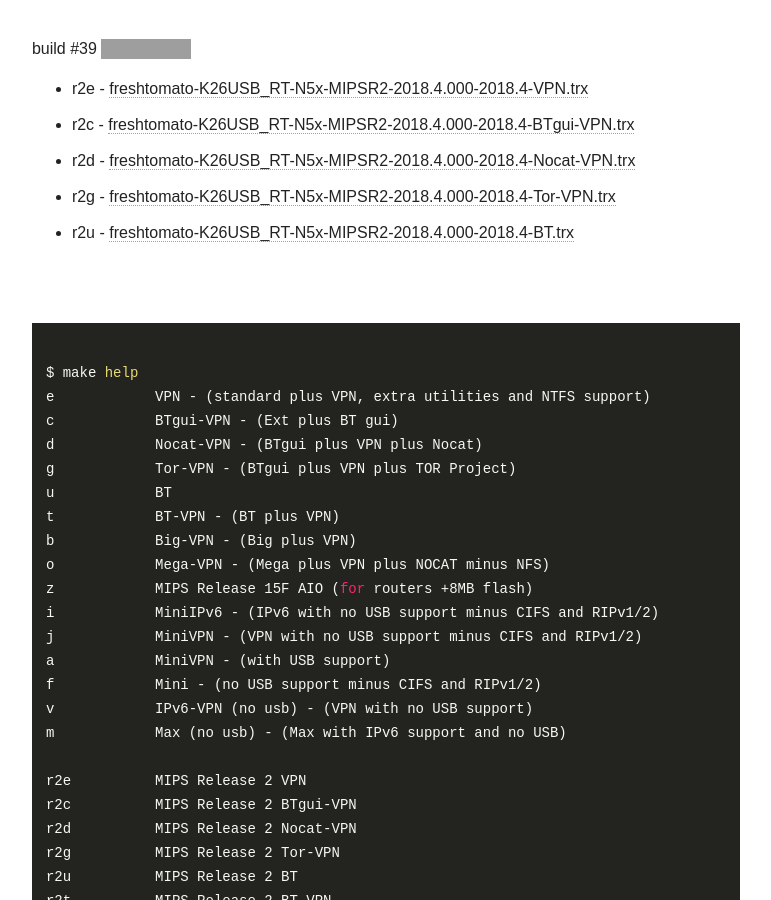
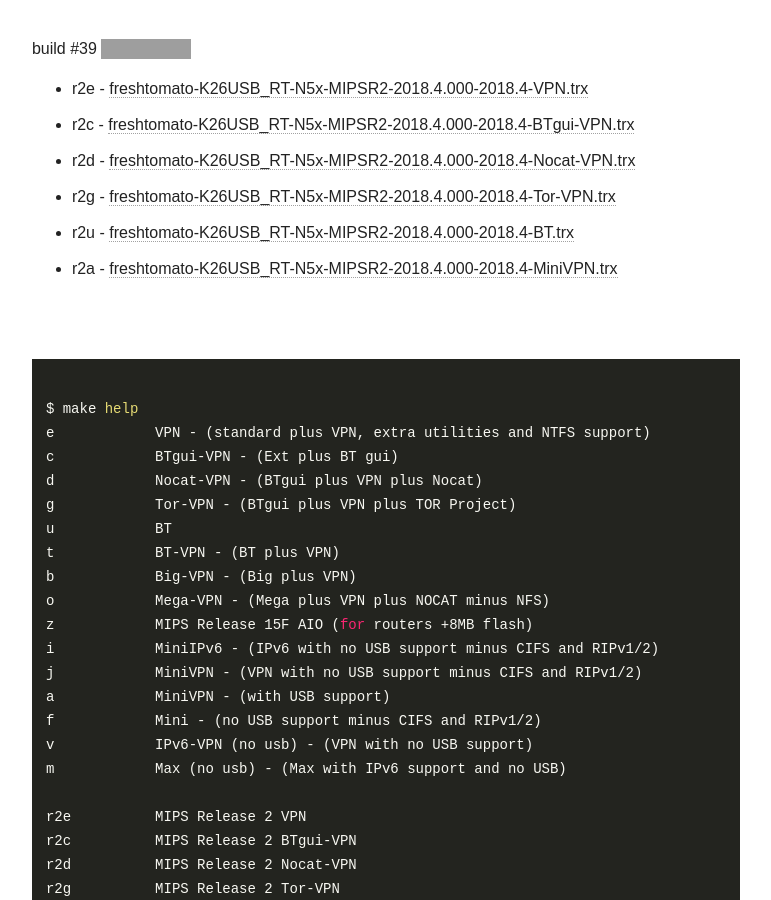
Before and after one commit to oglopss/freshtomato-mips-ci-jekyll, a Jekyll site: the page built from index.html, in a window 1280 px wide and 900 px high, scrolled down 559 px. Shown: the whole window, without its empty margins (254-1025 px from the left). Built offline with Jekyll 4.4.1, drawn with Linux system fonts in a browser that asks for light colours; nearby versions of some CDN libraries; grey boxes are pictures that could not be loaded.

Commit message:
Travis build 39 r2a pushed to gh-pages

```diff
--- a/_data/ss.yml
+++ b/_data/ss.yml
@@ -5,3 +5,4 @@
   - 0001 r2e freshtomato-K26USB_RT-N5x-MIPSR2-2018.4.000-2018.4-VPN.trx
   - 0004 r2g freshtomato-K26USB_RT-N5x-MIPSR2-2018.4.000-2018.4-Tor-VPN.trx
   - 0003 r2d freshtomato-K26USB_RT-N5x-MIPSR2-2018.4.000-2018.4-Nocat-VPN.trx
+  - 0010 r2a freshtomato-K26USB_RT-N5x-MIPSR2-2018.4.000-2018.4-MiniVPN.trx
```
Also changed, not shown: 1 other file.
